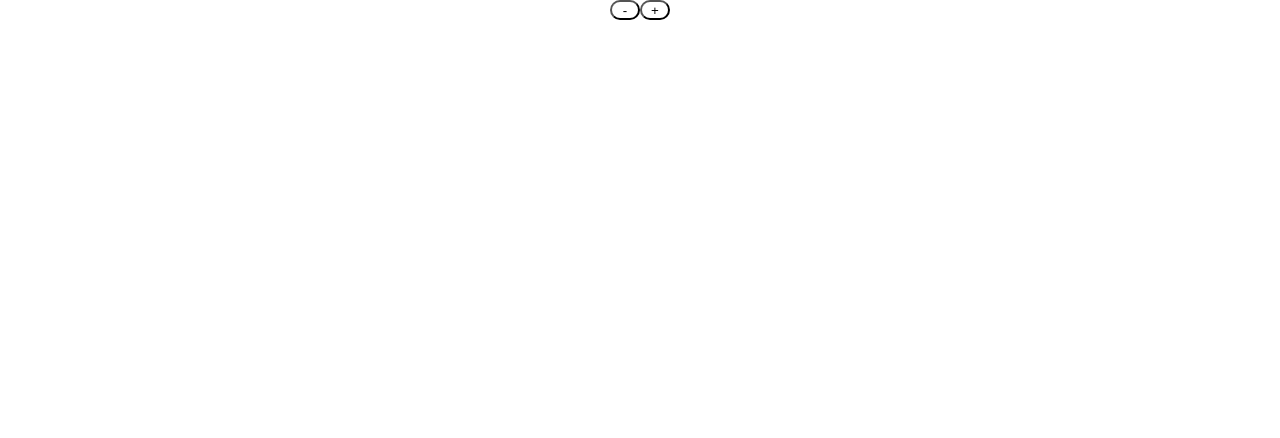
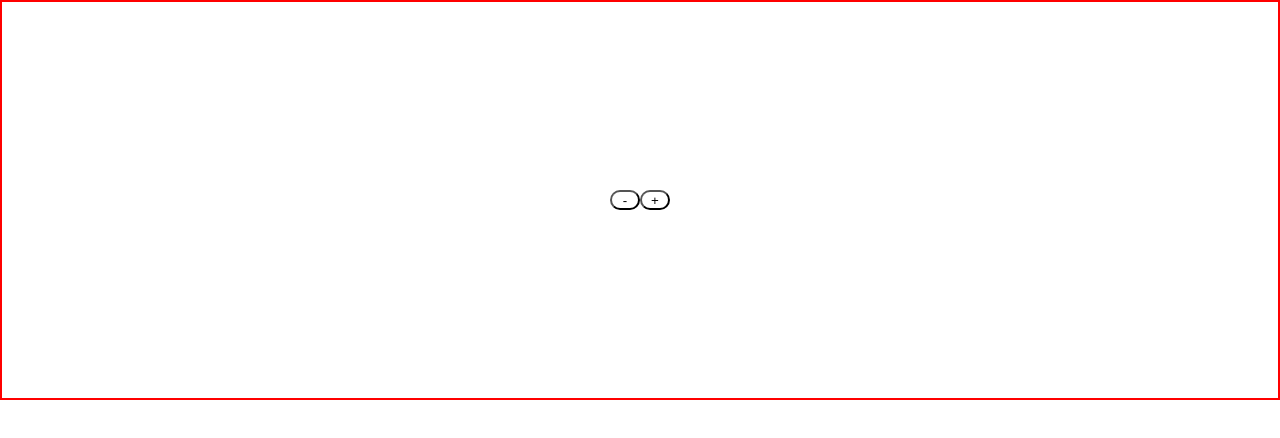
Before and after one commit to fidashn/react-hooks, a React (Create React App) app: page / in a window 1280 px wide. Shown: the top 438 px of the page. Built offline with nearby package versions, Linux system fonts and the light colour scheme.

Commit message:
changed the home container height

```diff
--- a/src/App.css
+++ b/src/App.css
@@ -8,6 +8,8 @@
 display: flex;
 justify-content: center;
 align-items: center;
+height: 50vh;
+border: 2px red solid;
 }
 
 
```
